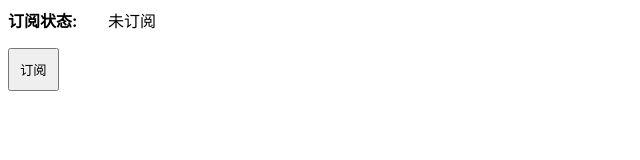
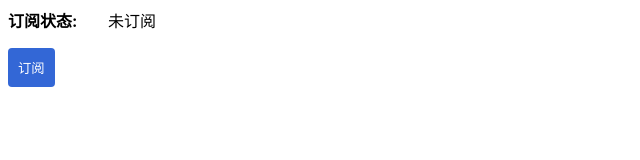
Before and after one commit to qwertyyb/web-push, a plain HTML site: page index.html in a window 1280 px wide. Shown: the whole page, without its empty margins (0-640 px from the left). Drawn offline with Linux system fonts and the light colour scheme.

Commit message:
feat: 基本完成

```diff
--- a/index.html
+++ b/index.html
@@ -5,6 +5,7 @@
   <meta http-equiv="X-UA-Compatible" content="IE=edge">
   <meta name="viewport" content="width=device-width, minimum-scale=1.0, maximum-scale=1.0, initial-scale=1.0, user-scalable=no,viewport-fit=cover">
   <title>Web Push</title>
+  <link rel="manifest" href="./manifest.json">
 </head>
 <style>
   body {
@@ -30,6 +31,13 @@
   .subscribe button {
     padding: 10px;
     margin-right: 16px;
+    border: none;
+    outline: none;
+    border-radius: 4px;
+  }
+  .subscribe button.primary {
+    color: #fff;
+    background: #3367D6
   }
 
   .notification-item {
@@ -93,9 +101,9 @@
         <div class="row-content" id="status"></div>
       </div>
       <div class="row-item">
-        <button id="subscribe-btn">订阅</button>
+        <button id="subscribe-btn" class="primary">订阅</button>
         <button id="unsubscribe-btn">取消订阅</button>
-        <button id="copy-subscription">复制订阅信息</button>
+        <button id="copy-subscription" class="primary">复制订阅信息</button>
       </div>
     </div>
 
@@ -218,8 +226,9 @@
       openUrl(url) {
         window.open(url)
       },
-      copy(text) {
+      async copy(text) {
         navigator.clipboard.writeText(text)
+        navigator.clipboard.writeText(JSON.stringify(await getSubscription(), null, 2))
       }
     }
 
```
Also changed, not shown: icon-192.png (added), icon-512.png (added), icon-vector.svg (added), manifest.json (added).
